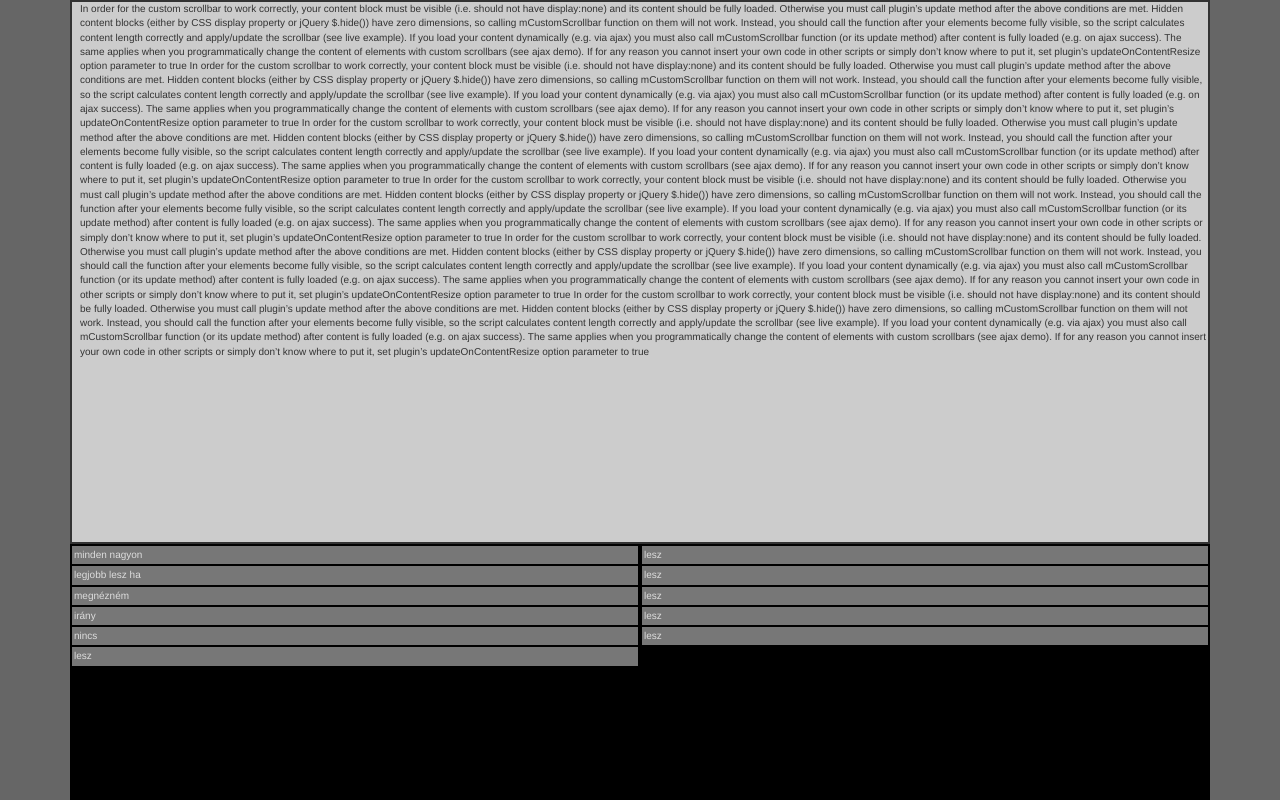
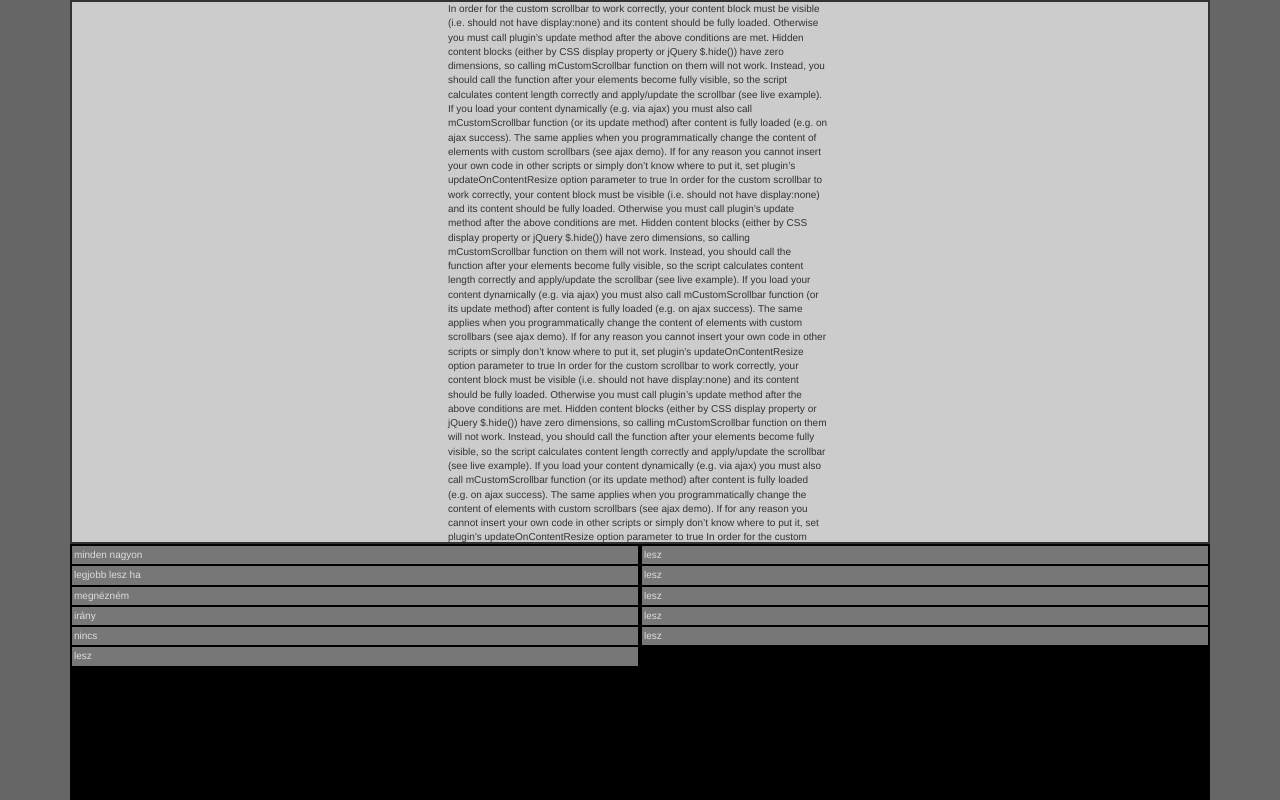
Before and after one commit to eket/botext, a plain HTML site: page canvtxt.html in a window 1280 px wide. Drawn offline with nearby package versions, Linux system fonts and the light colour scheme.

Commit message:
style-newnew

```diff
--- a/style.css
+++ b/style.css
@@ -4,11 +4,11 @@ body {background: #666; font-size: 10px;}
 .row { margin:0; }
 .col-xs-6, .col-xs-12 { margin:0; padding:0; }
 
-.page.row {height: 68%; border:2px solid #333; background: #ccc;;padding-left: 8px}
+.page.row {height: 68%; border:2px solid #333; background: #ccc;}
 .menu.row {height: 32%; background: #000; overflow: hidden}
 
 #page {height: 100%; overflow: hidden;}
-
+div.mCSB_container{max-width: 400px;padding-left: 8px; padding-right:12px;margin-left: auto; margin-right: auto}
 .button {
     margin:2px; border: 0px; padding: 2px;
     background: #777; color: #ddd;
```
